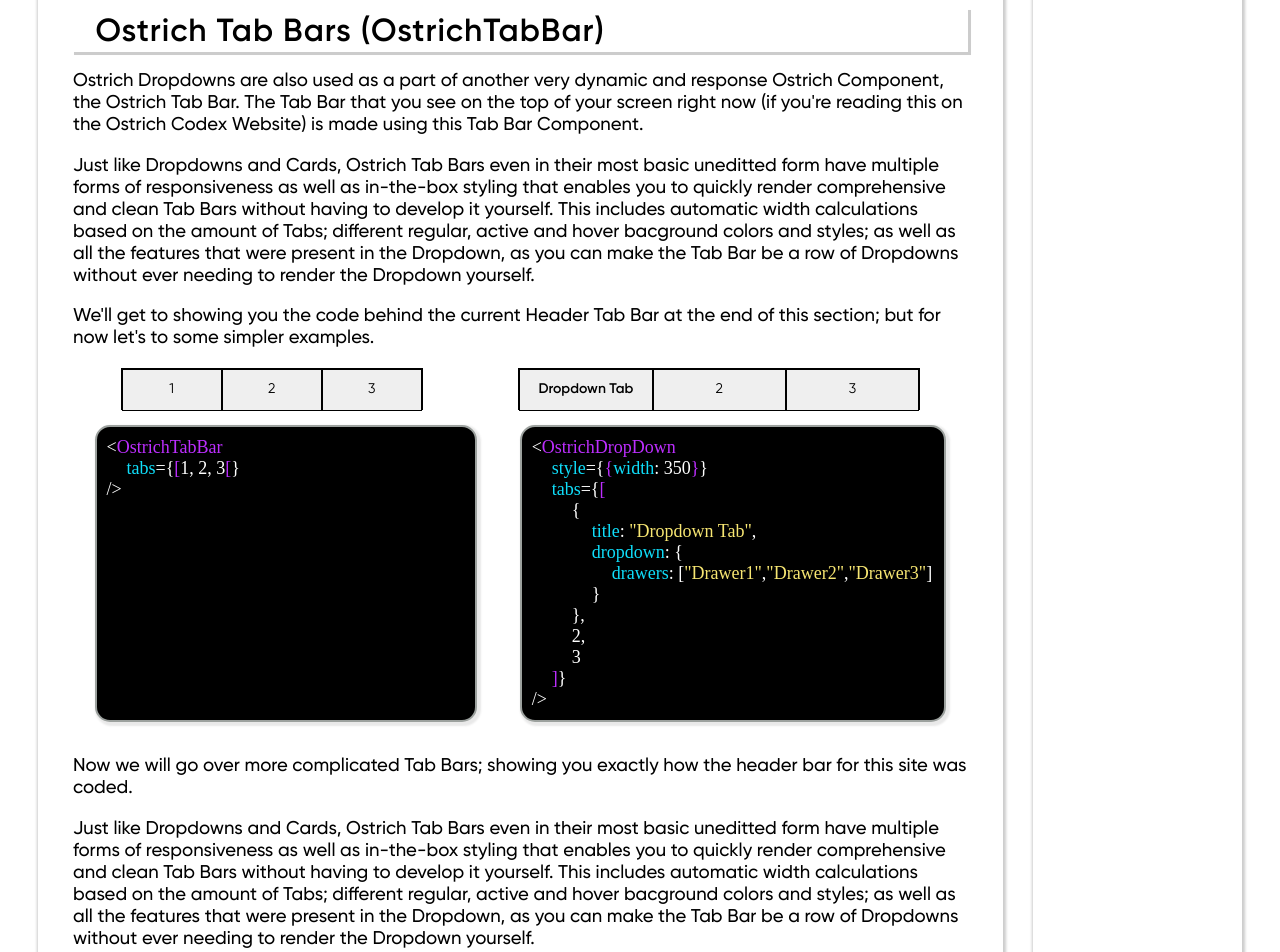
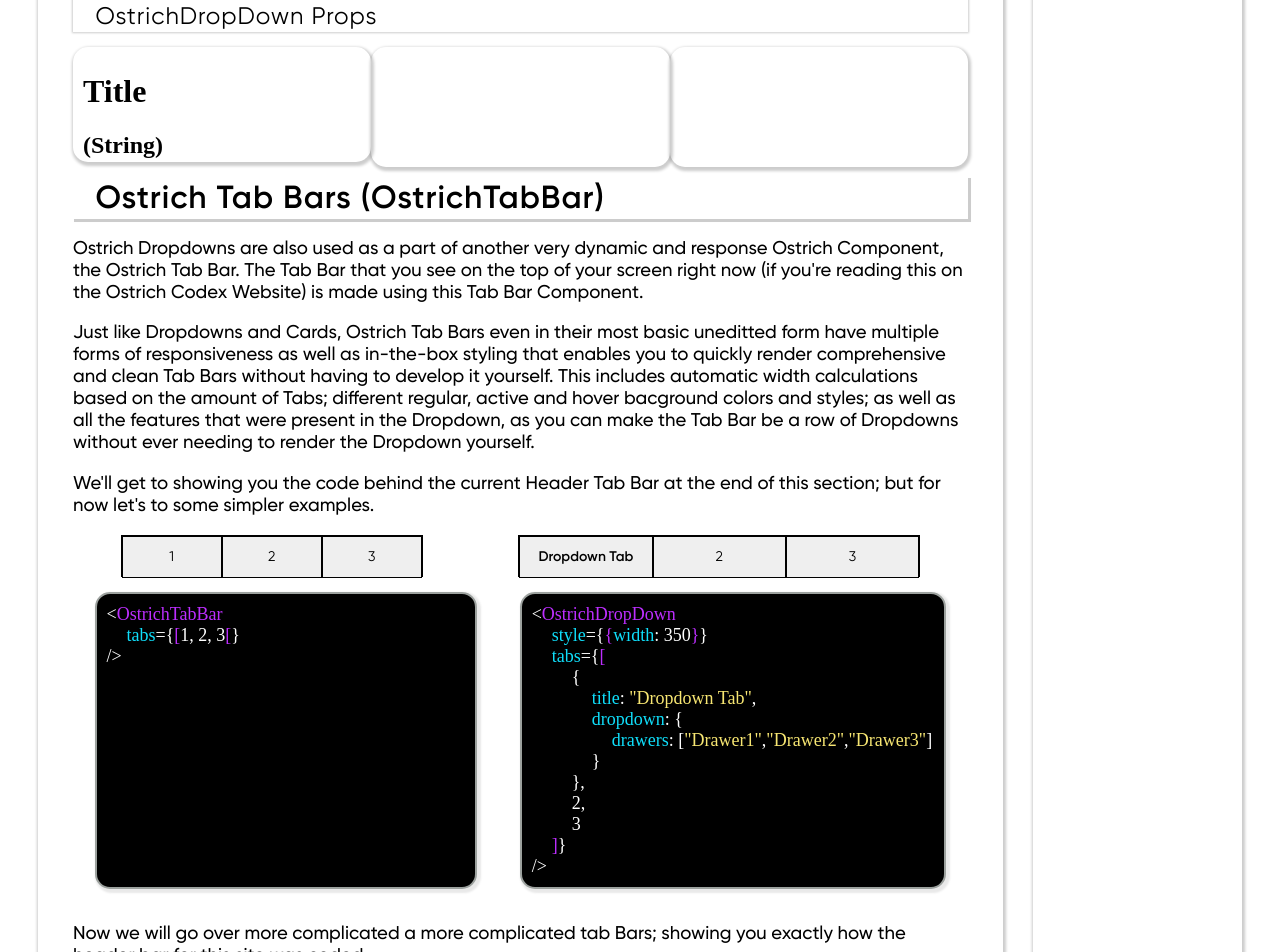
Before and after one commit to NLanese/the-codex, a Next.js app: page /showcases/ostrich-components/ostrich-showcase in a window 1280 px wide. Shown: the part 3980-4932 px from the top of the page. Built offline with nearby package versions, Linux system fonts and the light colour scheme.

Commit message:
Slight Card changes, more detail in showcase, some style additions

```diff
--- a/OstrichComponents/Format/OstCard.js
+++ b/OstrichComponents/Format/OstCard.js
@@ -20,20 +20,16 @@ export const OstCard =({
     // This takes imported Styles and Applies Ostrich Effects to it.
     function completeStyle(use = true){
         let completeStyle
+        let tempStyle = {
+            borderRadius: 15,
+            padding: 10,
+            boxShadow: '1px 2px 3px 2px rgba(0, 0, 0, 0.2)'
+        }
         if (!style || !use){
-            completeStyle = {borderRadius: 15, padding: 10, boxShadow: '1px 2px 3px 2px rgba(0, 0, 0, 0.2)'}
+            completeStyle = {...tempStyle}
         }
         else{
-            completeStyle = {...style}
-            if (!style.borderRadius){
-                completeStyle = {...completeStyle, borderRadius: 15}
-            }
-            if (!style.padding){
-                completeStyle = {...completeStyle, padding: 10}
-            }
-            if (!style.boxShadow){
-                completeStyle = {...completeStyle, boxShadow: '1px 2px 3px 2px rgba(0, 0, 0, 0.2)'}
-            }
+            completeStyle = {...tempStyle, ...style}
         }
         if (onClick){
             completeStyle = {
--- a/pages/showcases/ostrich-components/ostrich-showcase.js
+++ b/pages/showcases/ostrich-components/ostrich-showcase.js
@@ -1197,6 +1197,29 @@ export default function OstrichShowcase() {
 
             </div>
 
+            {/* Props Header */}
+            <div style={Styles.Fonts.lessonSubHeader}>OstrichDropDown Props</div>
+
+            {/* Props Row One */}
+            <div style={{display: 'flex',
+                flexDirection: 'row',
+                justifyContent: 'space-around',
+                marginTop: 15,
+                height: 100
+            }}>
+                <OstCard style={{width: '33%', height: '100%', paddingTop: 5}}>
+                    <div>
+                        <h1>Title</h1>
+                        <h2>(String)</h2>
+                    </div>
+                </OstCard>
+                <OstCard style={{width: '33%', height: '100%'}}>
+
+                </OstCard>
+                <OstCard style={{width: '33%', height: '100%'}}>
+
+                </OstCard>
+            </div>
 
         </div>
     )
@@ -1347,20 +1370,11 @@ export default function OstrichShowcase() {
 
             <div>
             <p style={Styles.Fonts.basic}>
-            Now we will go over more complicated Tab Bars; showing you exactly how the header bar for this site was coded.
-            </p>
-            <p style={Styles.Fonts.basic}>
-            Just like Dropdowns and Cards, Ostrich Tab Bars even in their most basic uneditted form have multiple forms of responsiveness as well as in-the-box styling that enables you to
-            quickly render comprehensive and clean Tab Bars without having to develop it yourself. This includes automatic width calculations based on the amount of Tabs; different regular,
-            active and hover bacground colors and styles; as well as all the features that were present in the Dropdown, as you can make the Tab Bar be a row of Dropdowns without ever needing
-            to render the Dropdown yourself.
-            </p>
-            <p style={Styles.Fonts.basic}>
-            We'll get to showing you the code behind the current Header Tab Bar at the end of this section; but for now let's to some simpler examples.
-            </p>
-            </div>
-
-             {/* Ost TabBar Code Row One */}
+            Now we will go over more complicated a more complicated tab Bars; showing you exactly how the header bar for this site was coded.
+            </p>
+            </div>
+
+             {/* Header Tab Code */}
              <div style={{display: 'flex',
                 flexDirection: 'row',
                 justifyContent: 'space-around',
@@ -1851,6 +1865,7 @@ export default function OstrichShowcase() {
                                 <span style={Styles.Code.reg}>=</span>
                                 <span style={Styles.Code.reg}>{"{"}</span>
                                 <span style={Styles.Code.keyword}>{"{"}</span>
+                            </p>
                             <p style={{...Styles.Code.code, fontSize: 18, marginLeft: 40}}>
                                 <span style={Styles.Code.var}>borderRight</span>
                                 <span style={Styles.Code.reg}>: </span>
@@ -1871,6 +1886,7 @@ export default function OstrichShowcase() {
                                 <span style={Styles.Code.str}>"lime"</span>
                                 <span style={Styles.Code.reg}> </span>
                             </p>
+                            <p style={{...Styles.Code.code, fontSize: 18, marginLeft: 20}}>
                                 <span style={Styles.Code.keyword}>{"}"}</span>
                                 <span style={Styles.Code.reg}>{"}"}</span>
                             </p>
@@ -1882,6 +1898,8 @@ export default function OstrichShowcase() {
 
                     </div>
             </div>
+
+            <div style={Styles.Fonts.lessonSubHeader}>OstrichTabBar Props)</div>
 
         </div>
     )
--- a/styles/styles.js
+++ b/styles/styles.js
@@ -25,6 +25,17 @@ const Styles = {
             boxShadow:'2px 2px 0.5px 1px rgba(0, 0, 0, 0.2)',
             paddingRight: '2.5%', paddingLeft: '2.5%', paddingTop: 3.5,
             marginTop: 20,
+            color: 'black'
+        },
+
+        lessonSubHeader: {
+            fontFamily: "Gilroy",
+            fontSize: 24, fontWeight: 500,
+            letterSpacing: 0.95,
+            boxShadow:'0px 0px 2px 1px rgba(0, 0, 0, 0.2)',
+            paddingRight: '2.5%', paddingLeft: '2.5%', paddingTop: 3.5,
+            marginTop: 20,
+            color: '##5f656e'
         },
 
 
```
Lines whose indentation alone changed are shown as unchanged.
